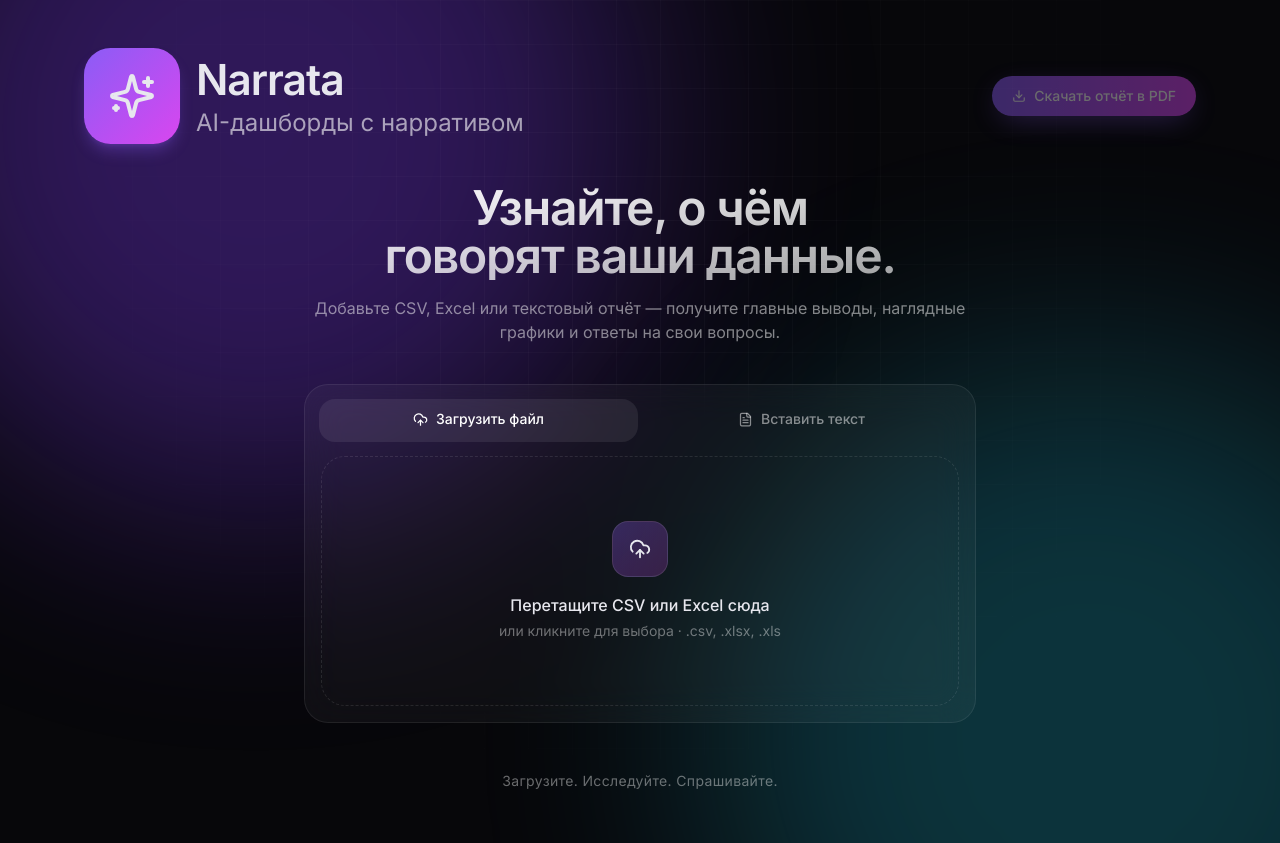
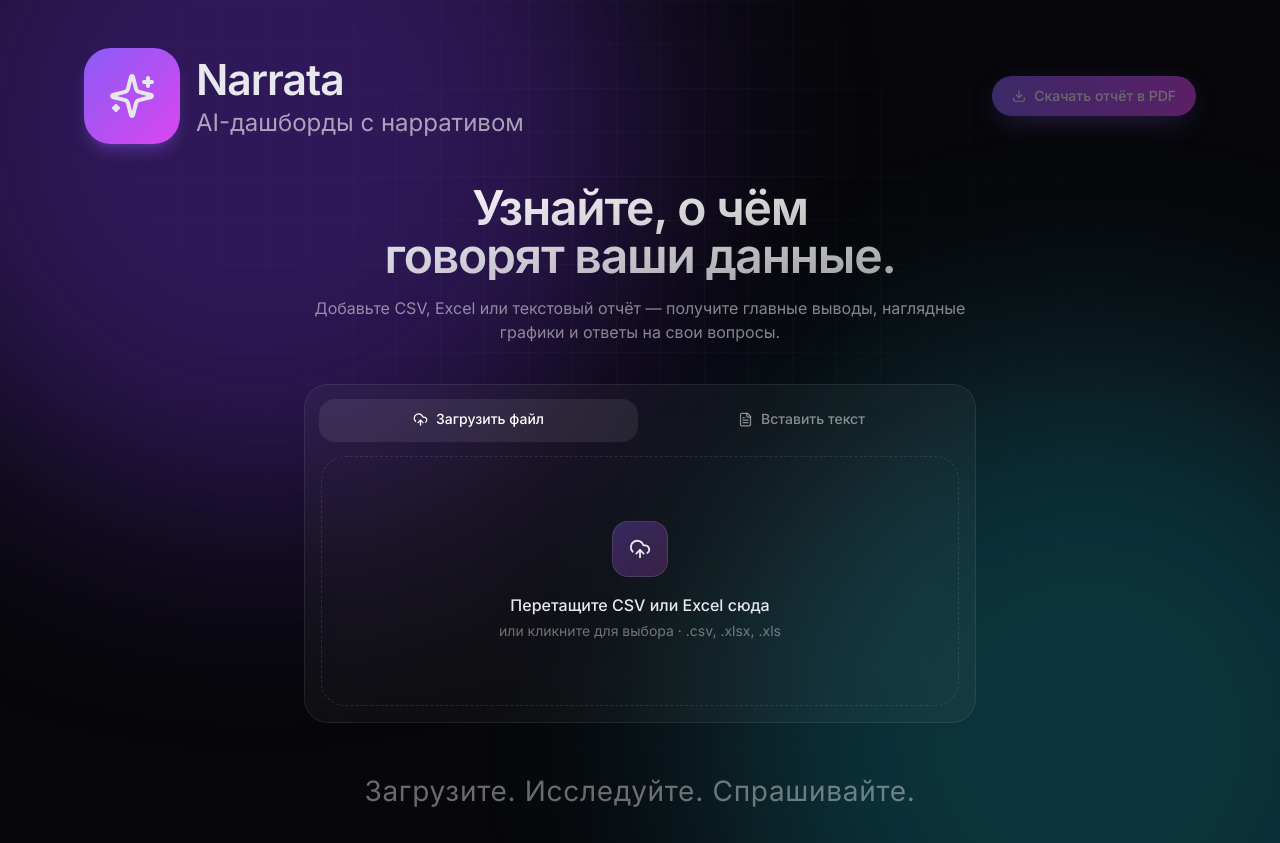
Before and after one commit to na-mramornom-nizu/narrata, a Next.js app: page / in a window 1280 px wide. Built offline with nearby package versions, Linux system fonts and the light colour scheme.

Commit message:
Double footer text size

```diff
--- a/app/page.tsx
+++ b/app/page.tsx
@@ -173,7 +173,7 @@ export default function Page() {
         )}
       </>
       {(phase === 'idle' || phase === 'ready') && (
-        <footer className="mt-auto pt-12 text-center text-sm tracking-wide text-white/40">
+        <footer className="mt-auto pt-12 text-center text-[28px] leading-10 tracking-wide text-white/40">
           Загрузите. Исследуйте. Спрашивайте.
         </footer>
       )}
```
